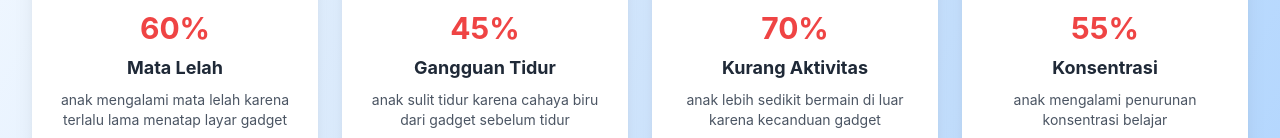
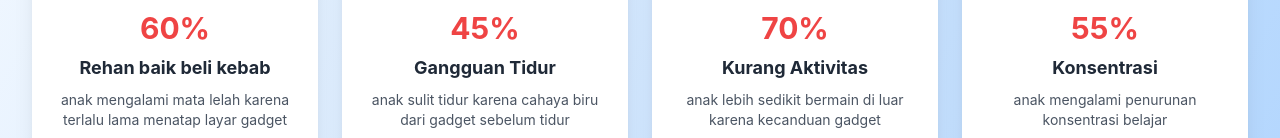
Before and after one commit to ReyhanZidany/Gadget-Yuhu, a React (Create React App) app: page / in a window 1280 px wide. Shown: the part 814-952 px from the top of the page. Built offline with nearby package versions, Linux system fonts and the light colour scheme.

Commit message:
makasih rehan

```diff
--- a/src/pages/HomePage.js
+++ b/src/pages/HomePage.js
@@ -8,7 +8,7 @@ const HomePage = ({ setCurrentPage }) => {
   const educationalFacts = [
     {
       icon: "👀",
-      title: "Mata Lelah",
+      title: "Rehan baik beli kebab",
       stat: "60%",
       desc: "anak mengalami mata lelah karena terlalu lama menatap layar gadget"
     },
```
